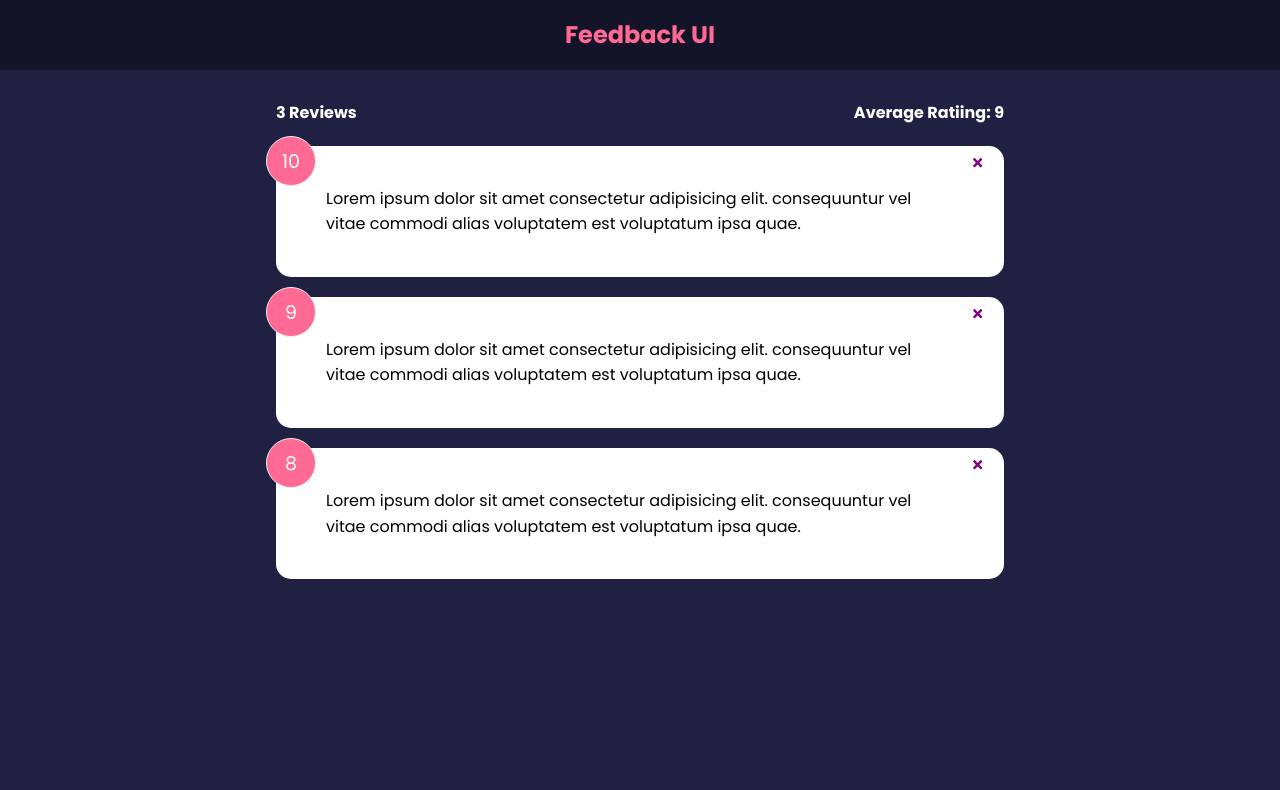
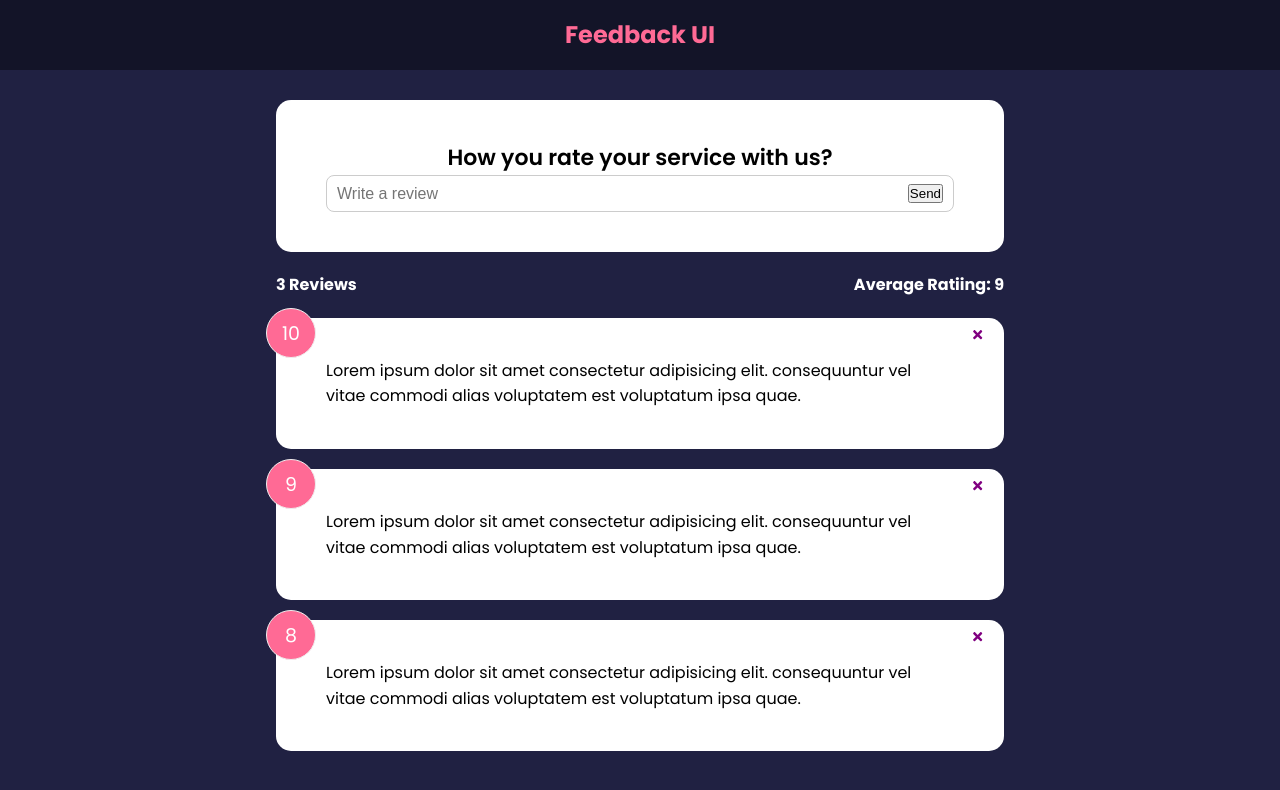
Before and after one commit to eamahma/feedback-app, a React (Create React App) app: page / in a window 1280 px wide. Shown: the top 790 px of the page. Built offline with nearby package versions, Linux system fonts and the light colour scheme.

Commit message:
Form Input & State

```diff
--- a/src/App.js
+++ b/src/App.js
@@ -2,7 +2,9 @@
 import { useState } from "react"
 import FeedbackList from "./components/FeedbackList"
 import FeedbackStats from "./components/FeedbackStats"
+import FeedbackForm from "./components/FeedbackForm"
 import FeedbackData from "./data/feedbackData"
+
 
 function App() {
   const [feedback, setFeedback] = useState(FeedbackData)
@@ -17,6 +19,7 @@
     <>
       <Header />
       <div className='container'>
+        <FeedbackForm />
         <FeedbackStats feedback={feedback}/>
         <FeedbackList feedback={feedback}
         handleDelete={deletFeedback}/>
--- /dev/null
+++ b/src/components/FeedbackForm.jsx
@@ -0,0 +1,30 @@
+import { useState } from "react"
+import Card from "./shared/Card"
+
+function FeedbackForm() {
+  const [text, setText] = useState('')
+
+  const handleTextChange = (e) => {
+    setText(e.target.value)
+  }
+
+  return (
+    <Card>
+      <form>
+        <h2>How you rate your service with us?</h2>
+        {/* @todo - rating select component */}
+        <div className="input-group">
+          <input
+            onChange={handleTextChange}
+            type="text"
+            placeholder="Write a review"
+            value={text}
+            />
+          <button type="submit">Send</button>
+        </div>
+      </form>
+    </Card>
+  )
+}
+
+export default FeedbackForm
```
